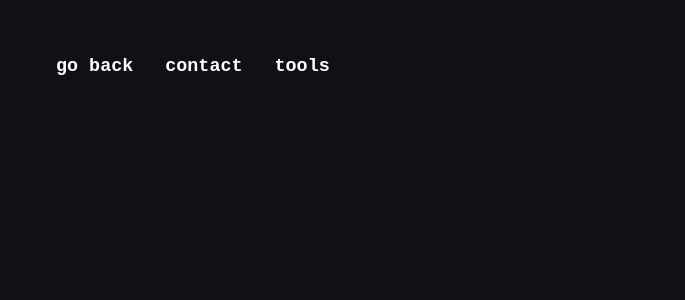
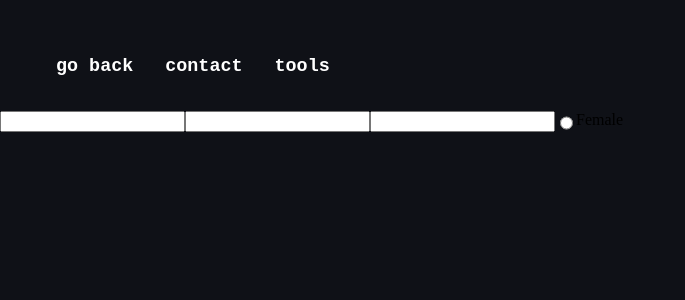
Before and after one commit to misaelucas/misaelucas.github.io, a React (Create React App) app: page /macrocalculator in a window 1280 px wide. Shown: the top 300 px of the page, without its empty margins (0-685 px from the left). Built offline with nearby package versions, Linux system fonts and the light colour scheme.

Commit message:
trying to do a macro calc

```diff
--- /dev/null
+++ b/src/css/Macro.css
@@ -0,0 +1,4 @@
+.formulario {
+    display: flex;
+
+}
--- a/src/pages/MacroCalculator.js
+++ b/src/pages/MacroCalculator.js
@@ -1,11 +1,37 @@
-import React, {useState} from 'react'
+import React, { useState } from "react";
 import Header from "../components/Header";
 import "../css/Header.css";
+import "../css/Macro.css";
+export default function MacroCalculator() {
+  const [isHome, setHome] = useState(true);
+  const [weight, setWeight] = useState("");
+  const [height, setHeight] = useState("");
+  const [age, setAge] = useState("");
+  const [gender, setGender] = useState("");
 
-export default function MacroCalculator() {
-    const [isHome, setHome] = useState(true)
 
   return (
-    <div><Header  home={isHome}/></div>
-  )
+    <div>
+      <Header home={isHome} />
+      <form className="formulario">
+        <input
+          type="text"
+          value={age}
+          onChange={(e) => setAge(e.target.value)}
+        />
+        <input
+          type="text"
+          value={height}
+          onChange={(e) => setHeight(e.target.value)}
+        />
+        <input
+          type="text"
+          value={weight}
+          onChange={(e) => setWeight(e.target.value)}
+        />
+        {/* <input type="radio" value="Male" name="gender" onClick={changeGender} /> Male */}
+        <input type="radio" value="Female" name="gender" /> Female
+      </form>
+    </div>
+  );
 }
```
